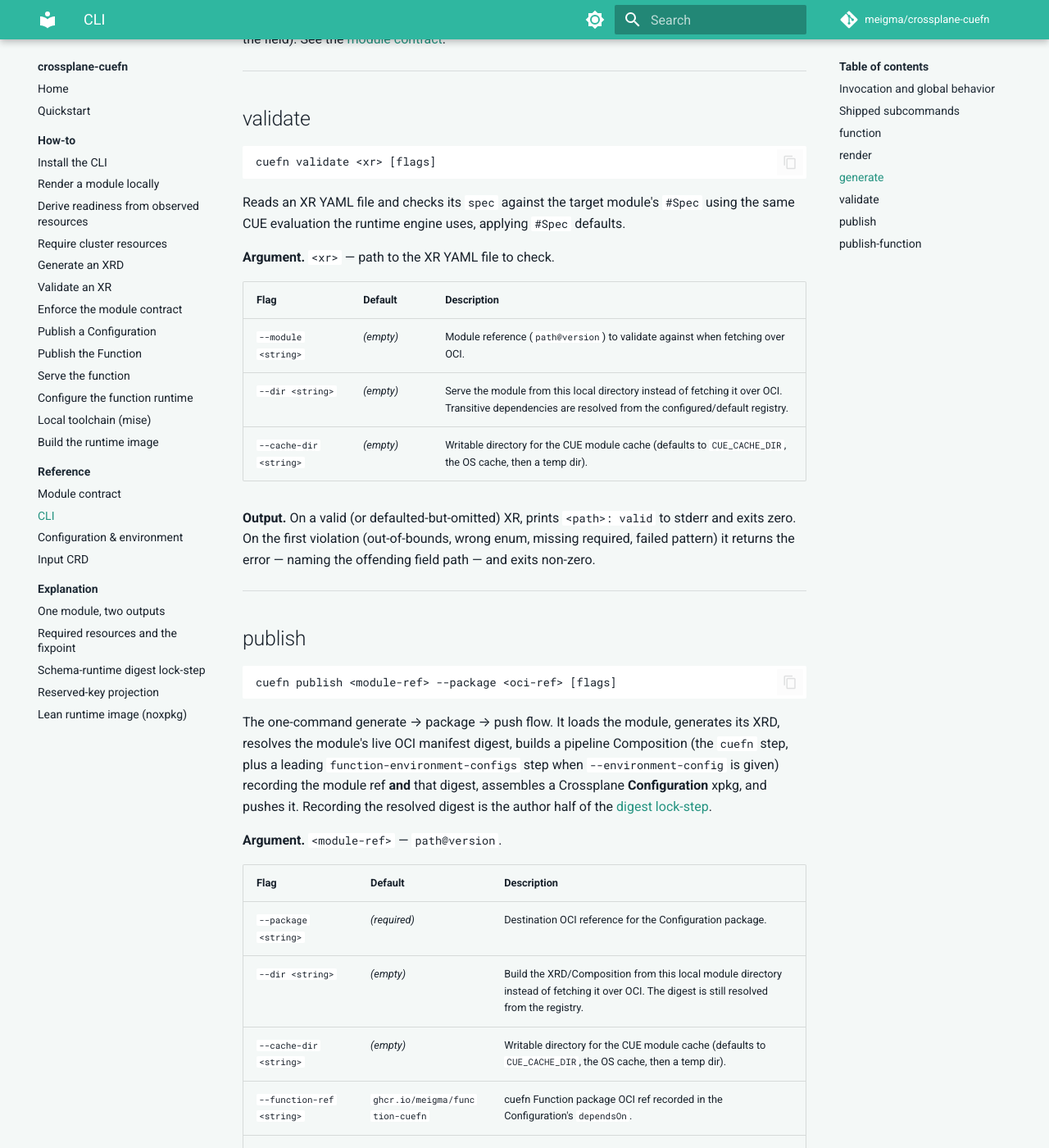
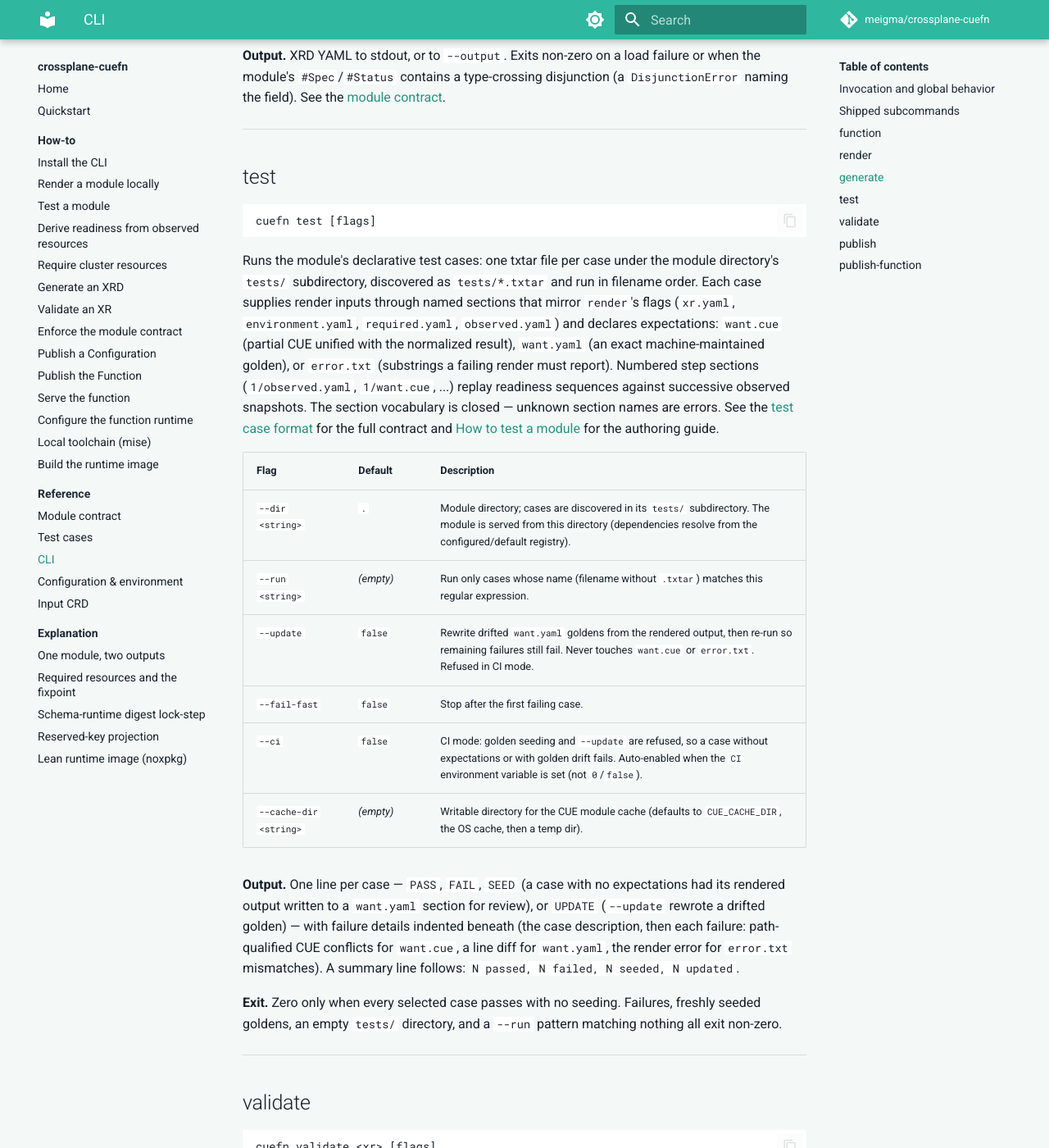
Before and after one commit to meigma/crossplane-cuefn, an MkDocs documentation site: the page built from docs/docs/reference/cli.md, in a window 1280 px wide and 1400 px high, scrolled down 4771 px. Shown: the whole window at 82% size. Built offline with MkDocs 1.6.1 and Material for MkDocs 9.7.7, drawn with Linux system fonts in a browser that asks for light colours; comment, search, counter and statistics services are not loaded; some of the changed text lies outside the part shown.

Commit message:
docs: document cuefn test (#73)
* docs: document cuefn test

The authoring how-to (first case, partial-CUE assertions, golden lifecycle,
error cases, readiness steps, CI mode, the published-module tests/ caveat), a
full CLI reference section for the test command, the seven-command table, the
README command row, and nav/quickstart pointers.

* docs(reference): add the test case format contract

A reference sibling to module-contract.md: the closed section vocabulary and
combination rules, input semantics, the normalized result document, want.cue/
want.yaml/error.txt matching semantics, step rules, the golden lifecycle, and
packaging. The how-to keeps the workflow; the CLI reference keeps the command.

````diff
--- a/docs/docs/reference/cli.md
+++ b/docs/docs/reference/cli.md
@@ -30,19 +30,21 @@
 
 ## Shipped subcommands
 
-The default build ships exactly six subcommands:
+The default build ships exactly seven subcommands:
 
 | Command | Purpose |
 |---------|---------|
 | [`function`](#function) | Serve the composition function over gRPC. |
 | [`render`](#render) | Render a module against an XR locally. |
+| [`test`](#test) | Run a module's txtar test cases. |
 | [`generate`](#generate) | Generate a structural XRD from a module. |
 | [`validate`](#validate) | Validate an XR's spec against a module's `#Spec`. |
 | [`publish`](#publish) | Build and push a Configuration package. |
 | [`publish-function`](#publish-function) | Build and push the Function package. |
 
 The `noxpkg` build (the binary embedded in the runtime image) omits `publish`
-and `publish-function`; see [Lean runtime image](../explanation/noxpkg-split.md).
+and `publish-function` (all other commands, including `test`, are present in
+both builds); see [Lean runtime image](../explanation/noxpkg-split.md).
 
 ---
 
@@ -175,6 +177,48 @@
 
 ---
 
+## test
+
+```
+cuefn test [flags]
+```
+
+Runs the module's declarative test cases: one txtar file per case under the
+module directory's `tests/` subdirectory, discovered as `tests/*.txtar` and run
+in filename order. Each case supplies render inputs through named sections that
+mirror `render`'s flags (`xr.yaml`, `environment.yaml`, `required.yaml`,
+`observed.yaml`) and declares expectations: `want.cue` (partial CUE unified
+with the normalized result), `want.yaml` (an exact machine-maintained golden),
+or `error.txt` (substrings a failing render must report). Numbered step
+sections (`1/observed.yaml`, `1/want.cue`, ...) replay readiness sequences
+against successive observed snapshots. The section vocabulary is closed —
+unknown section names are errors. See the
+[test case format](test-cases.md) for the full contract and
+[How to test a module](../how-to/test-a-module.md) for the authoring guide.
+
+| Flag | Default | Description |
+|------|---------|-------------|
+| `--dir <string>` | `.` | Module directory; cases are discovered in its `tests/` subdirectory. The module is served from this directory (dependencies resolve from the configured/default registry). |
+| `--run <string>` | _(empty)_ | Run only cases whose name (filename without `.txtar`) matches this regular expression. |
+| `--update` | `false` | Rewrite drifted `want.yaml` goldens from the rendered output, then re-run so remaining failures still fail. Never touches `want.cue` or `error.txt`. Refused in CI mode. |
+| `--fail-fast` | `false` | Stop after the first failing case. |
+| `--ci` | `false` | CI mode: golden seeding and `--update` are refused, so a case without expectations or with golden drift fails. Auto-enabled when the `CI` environment variable is set (not `0`/`false`). |
+| `--cache-dir <string>` | _(empty)_ | Writable directory for the CUE module cache (defaults to `CUE_CACHE_DIR`, the OS cache, then a temp dir). |
+
+**Output.** One line per case — `PASS`, `FAIL`, `SEED` (a case with no
+expectations had its rendered output written to a `want.yaml` section for
+review), or `UPDATE` (`--update` rewrote a drifted golden) — with failure
+details indented beneath (the case description, then each failure:
+path-qualified CUE conflicts for `want.cue`, a line diff for `want.yaml`, the
+render error for `error.txt` mismatches). A summary line follows:
+`N passed, N failed, N seeded, N updated`.
+
+**Exit.** Zero only when every selected case passes with no seeding. Failures,
+freshly seeded goldens, an empty `tests/` directory, and a `--run` pattern
+matching nothing all exit non-zero.
+
+---
+
 ## validate
 
 ```
--- a/docs/mkdocs.yml
+++ b/docs/mkdocs.yml
@@ -41,6 +41,7 @@
   - How-to:
       - Install the CLI: how-to/install-the-cli.md
       - Render a module locally: how-to/render-locally.md
+      - Test a module: how-to/test-a-module.md
       - Derive readiness from observed resources: how-to/derive-readiness-from-observed-resources.md
       - Require cluster resources: how-to/require-resources.md
       - Generate an XRD: how-to/generate-xrd.md
@@ -54,6 +55,7 @@
       - Build the runtime image: how-to/build-image.md
   - Reference:
       - Module contract: reference/module-contract.md
+      - Test cases: reference/test-cases.md
       - CLI: reference/cli.md
       - Configuration & environment: reference/configuration.md
       - Input CRD: reference/input.md
````
Also changed, not shown: docs/docs/how-to/test-a-module.md (added, +228 -0 lines), docs/docs/quickstart.md (+2 -0 lines), docs/docs/reference/test-cases.md (added, +189 -0 lines), README.md.
